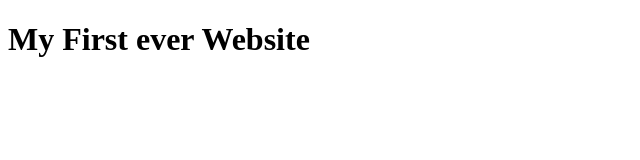
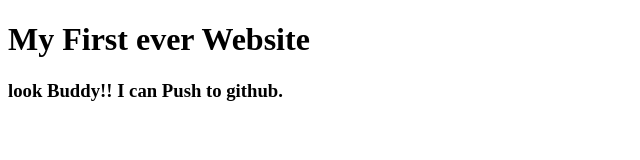
Before and after one commit to Alamin76-sudo/my-first-website, a plain HTML site: page index.html in a window 1280 px wide. Shown: the whole page, without its empty margins (0-640 px from the left). Drawn offline with Linux system fonts and the light colour scheme.

Commit message:
Learned github

```diff
--- a/index.html
+++ b/index.html
@@ -8,5 +8,6 @@
 </head>
 <body>
     <h1>My First ever Website</h1>
+    <h3>look Buddy!! I can Push to github.</h3>
 </body>
 </html>
```
